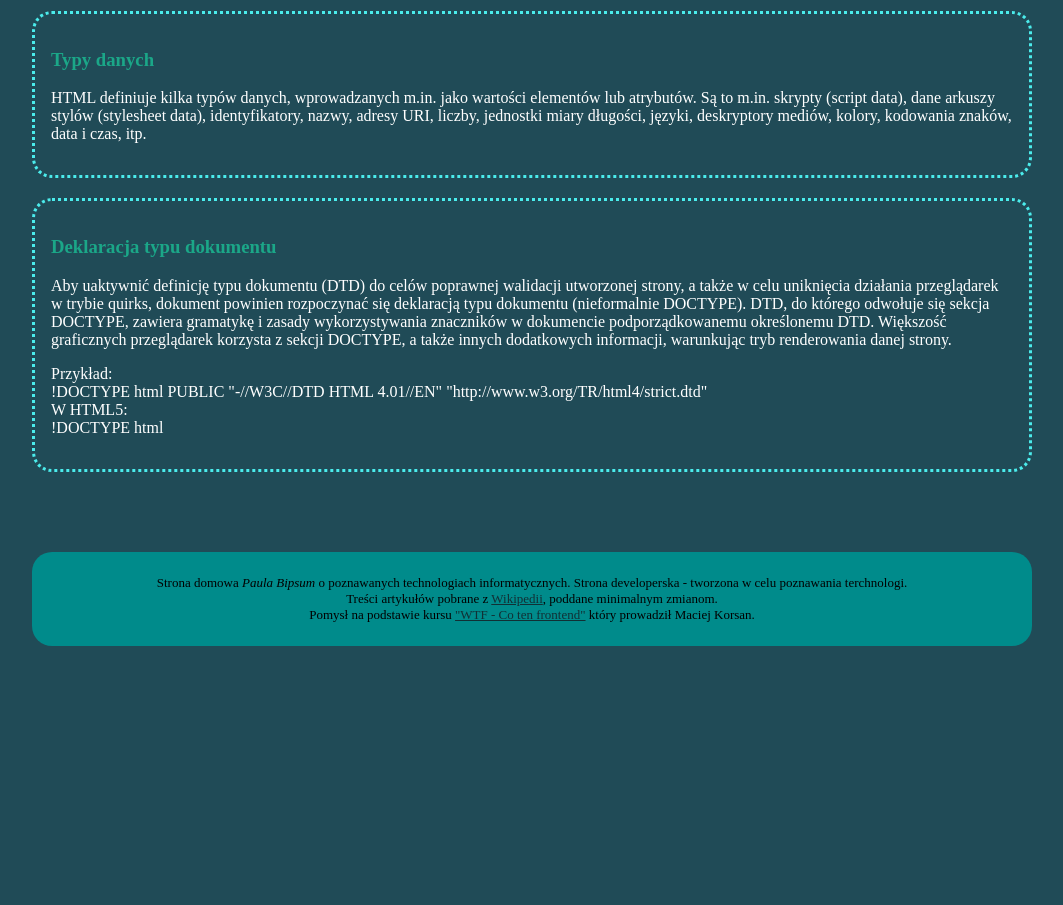
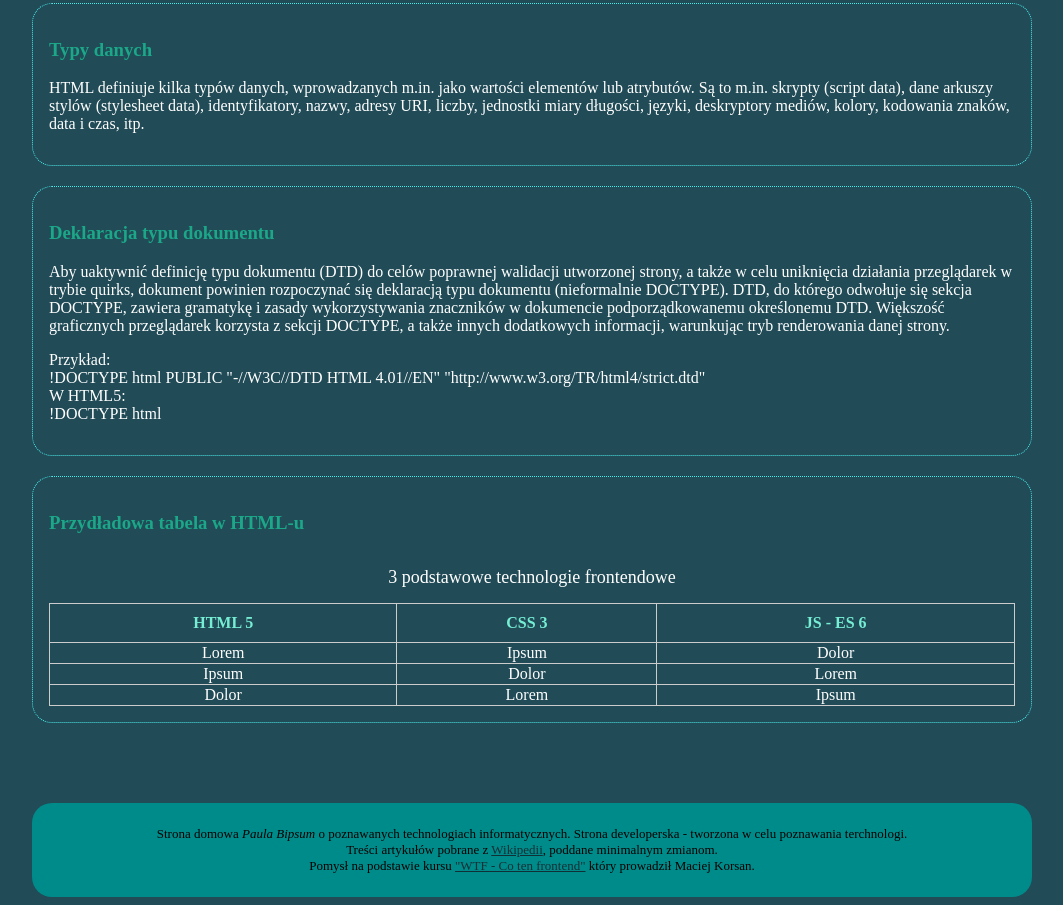
Before and after one commit to pawelbihun/homepage, a plain HTML site: page about-html.html in a window 1280 px wide. Shown: the part 1142-2047 px from the top of the page, without its empty margins (108-1171 px from the left). Before the commit the page ends 1796 px from the top, so only its background shows below. Drawn offline with Linux system fonts and the light colour scheme.

Commit message:
add a sample table to about-HTML file

```diff
--- a/about-html.html
+++ b/about-html.html
@@ -42,7 +42,6 @@
           arkuszy stylów.
         </p>
       </section>
-
 
       <section class="section">
         <h2 class="section__title">Więcej informacji</h2>
@@ -132,6 +131,37 @@
             !DOCTYPE html
           </p>
         </article>
+
+        <article class="article">
+          <h3 class="article__title">Przydładowa tabela w HTML-u</h3>
+          <table class="table">
+            <caption class="table__caption">
+              3 podstawowe technologie frontendowe
+            </caption>
+            <thead>
+              <th class="table__th">HTML 5</th>
+              <th class="table__th">CSS 3</th>
+              <th class="table__th">JS - ES 6</th>
+            </thead>
+            <tbody>
+              <tr>
+                <td class="table__td">Lorem</td>
+                <td class="table__td">Ipsum</td>
+                <td class="table__td">Dolor</td>
+              </tr>
+              <tr>
+                <td class="table__td">Ipsum</td>
+                <td class="table__td">Dolor</td>
+                <td class="table__td">Lorem</td>
+              </tr>
+              <tr>
+                <td class="table__td">Dolor</td>
+                <td class="table__td">Lorem</td>
+                <td class="table__td">Ipsum</td>
+              </tr>
+            </tbody>
+          </table>
+        </article>
       </section>
     </main>
 
--- a/style.css
+++ b/style.css
@@ -10,7 +10,7 @@ body {
   max-width: 1000px;
   padding: 16px;
   margin-bottom: 20px;
-  border: 3px dotted #4becec;
+  border: 1px dotted #4becec;
   border-radius: 20px;
   margin-left: auto;
   margin-right: auto;
@@ -23,9 +23,9 @@ body {
   color: #1ba788;
 }
 .footer {
-    background: darkcyan;
+  background: darkcyan;
   max-width: 1000px;
-  margin-top: 80px;;
+  margin-top: 80px;
   margin-left: auto;
   margin-right: auto;
   padding: 10px;
@@ -41,17 +41,20 @@ body {
   color: #113035;
 }
 .header {
-  background: rgba(1, 1, 17,0.9);
+  background: rgba(1, 1, 17, 0.9);
   position: fixed;
   top: 0px;
   left: 0px;
   width: 100vw;
 }
+.list {
+  list-style: upper-roman;
+}
 .main-header {
   color: #0ead69;
   box-sizing: border-box;
   max-width: 1000px;
-  margin-top: 90px;;
+  margin-top: 90px;
   margin-left: auto;
   margin-right: auto;
 }
@@ -74,7 +77,24 @@ body {
   margin-right: auto;
   padding-top: 30px;
 }
-
 .section__title {
   color: #dff3e4;
 }
+.table {
+  width: 100%;
+  border-collapse: collapse;
+}
+.table__caption {
+  font-size: large;
+  padding: 15px;
+}
+.table__td {
+  color: #fff;
+  text-align: center;
+  border: 1px solid #ccc;
+}
+.table__th {
+  color: #75eed4;
+  border: 1px solid #ccc;
+  padding: 10px 0px;
+}
```
Also changed, not shown: about-js.html (+18 -13 lines).
